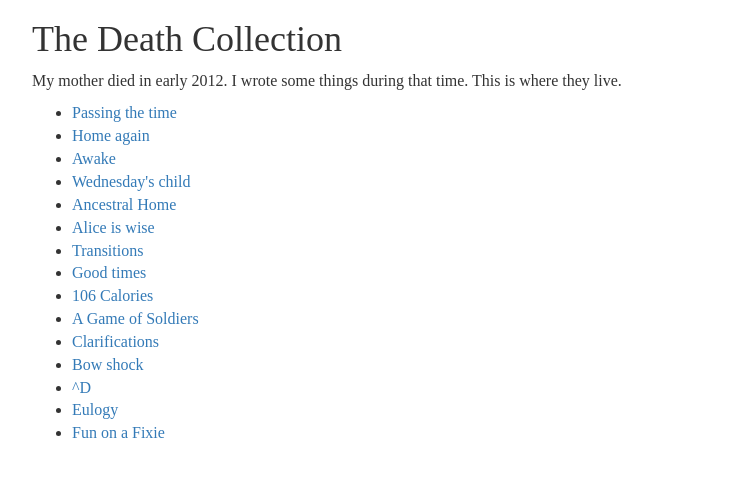
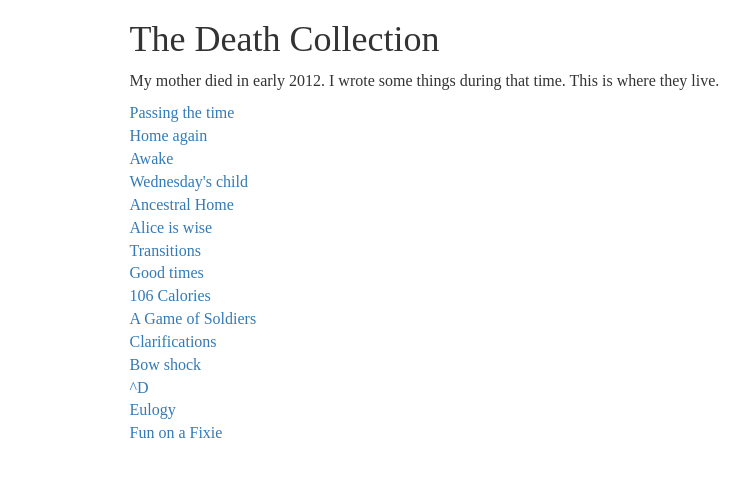
Before and after one commit to j0ni/j0ni.github.io, a Jekyll site: the page built from death.html, in a window 1280 px wide. Shown: the top 477 px of the page, without its empty margins (38-788 px from the left). Built offline with Jekyll 4.4.1, drawn with Linux system fonts in a browser that asks for light colours; some web fonts are replaced.

Commit message:
Layout improvements

```diff
--- a/_layouts/post.html
+++ b/_layouts/post.html
@@ -1,6 +1,9 @@
 ---
 layout: default
 ---
+<div class="row">
+  <div class="col-md-1"></div>
+  <div class="col-md-7">
     <article class="post" itemscope itemtype="http://schema.org/BlogPosting">
 
       <header class="post-header">
@@ -21,3 +24,5 @@ layout: default
       {% include footer.html %}
 
     </article>
+  </div>
+</div>
--- a/death.html
+++ b/death.html
@@ -2,14 +2,19 @@
 layout: simple
 title: The Death Collection
 ---
+<div class="row">
+  <div class="col-md-1"></div>
+  <div class="col-md-7">
     <h1>The Death Collection</h1>
     <p>
       My mother died in early 2012. I wrote some things during that time. This is
       where they live.
     </p>
 
-<ul>
+    <ul class="list-unstyled">
       {% for page in site.death %}
       <li><a href="{{ page.url }}">{{ page.title }}</a></li>
       {% endfor %}
     </ul>
+  </div>
+</div>
```
Lines whose indentation alone changed are shown as unchanged.
